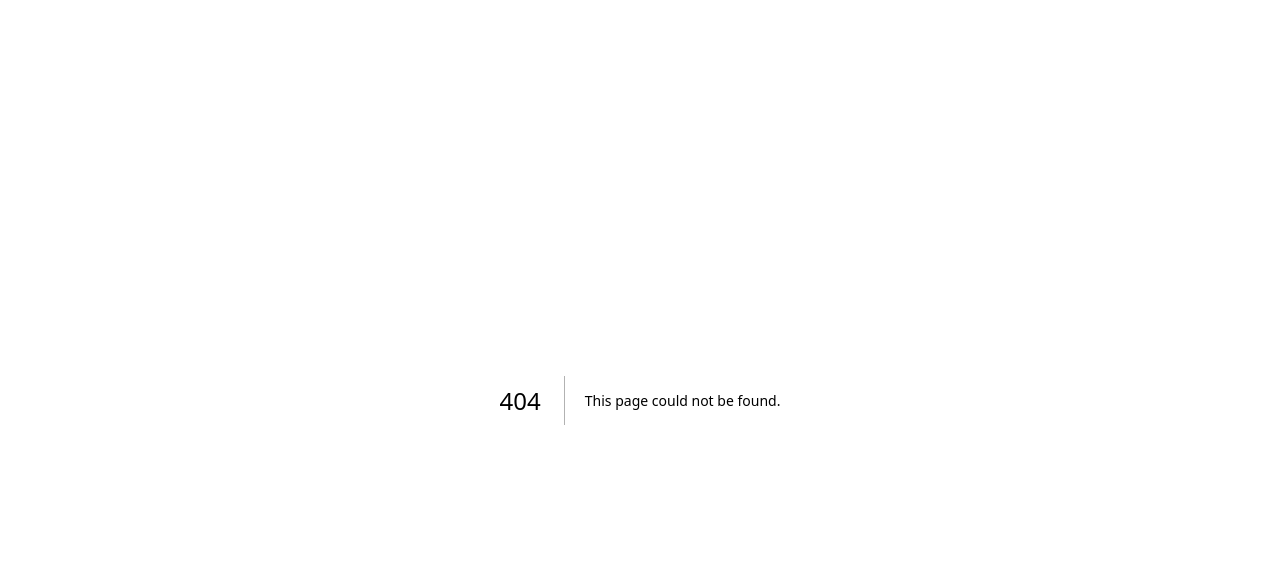
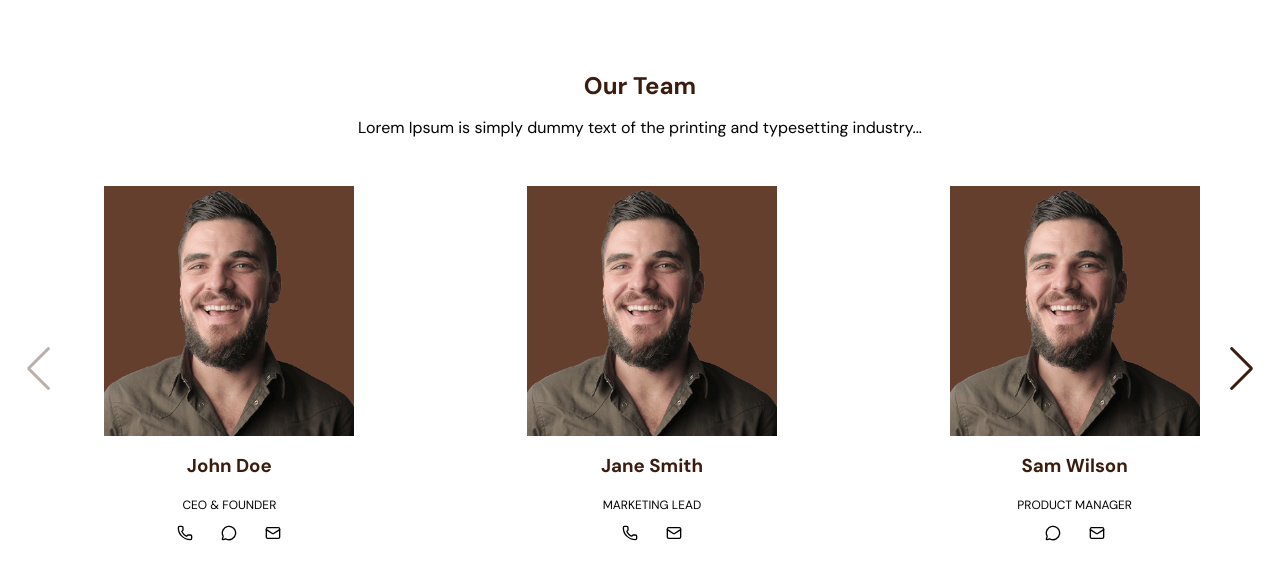
Before and after one commit to bruteforce55/iotech, a Next.js app: page /team in a window 1280 px wide. Before the commit this address had no page. Shown: the top 580 px of the page. Built offline with nearby package versions, Linux system fonts and the light colour scheme.

Commit message:
Our team page

```diff
--- a/app/globals.css
+++ b/app/globals.css
@@ -6,7 +6,7 @@ html, body {
   margin: 0;
   padding: 0;
   height: 100%;
-  overflow: hidden;
+  /* overflow: hidden; */
 }
 
 a {
@@ -32,3 +32,9 @@ input:-webkit-autofill:active {
     transition: background-color 9999s ease-in-out 0s;
   }
 }
+
+.swiper-button-prev::after,
+.swiper-button-next::after {
+  color: #3a1d0f;
+  font-size: 10px;
+}
--- a/app/page.tsx
+++ b/app/page.tsx
@@ -1,5 +1,6 @@
 import Header from "@/components/Header";
 import Hero from "@/components/Hero";
+import OurTeamPage from "./team/page";
 import Footer from "@/components/Footer";
 
 export default function Home() {
@@ -13,12 +14,7 @@ export default function Home() {
       <Header />
       <main>
         <Hero />
-        <section className="p-10 max-w-4xl mx-auto bg-white bg-opacity-70 rounded-md text-gray-800">
-          <h3 className="text-2xl font-semibold mb-4">More Content</h3>
-          <p>
-            This is where your additional page sections go. You can create other components here as needed.
-          </p>
-        </section>
+        <OurTeamPage />
       </main>
     </div>
   );
--- /dev/null
+++ b/app/team/page.tsx
@@ -0,0 +1,131 @@
+'use client';
+
+import Image from 'next/image';
+import { useMemo } from 'react';
+import { Phone, Mail, MessageCircle } from 'lucide-react';
+import { Swiper, SwiperSlide } from 'swiper/react';
+import 'swiper/css';
+import 'swiper/css/navigation';
+import { Navigation } from 'swiper/modules';
+
+const teamMembers = [
+  {
+    name: 'John Doe',
+    position: 'CEO & Founder',
+    image: '/team.png',
+    contacts: ['phone', 'whatsapp', 'mail'],
+  },
+  {
+    name: 'Jane Smith',
+    position: 'Marketing Lead',
+    image: '/team.png',
+    contacts: ['phone', 'mail'],
+  },
+  {
+    name: 'Sam Wilson',
+    position: 'Product Manager',
+    image: '/team.png',
+    contacts: ['whatsapp', 'mail'],
+  },
+  {
+    name: 'Alex Rivera',
+    position: 'Tech Lead',
+    image: '/team.png',
+    contacts: ['phone', 'whatsapp', 'mail'],
+  },
+  {
+    name: 'Sam Wilson',
+    position: 'CEO & Founder',
+    image: '/team.png',
+    contacts: ['phone', 'whatsapp', 'mail'],
+  },
+  {
+    name: 'Steve Rogers',
+    position: 'Marketing Lead',
+    image: '/team.png',
+    contacts: ['phone', 'mail'],
+  },
+  {
+    name: 'Victor Rivera',
+    position: 'Product Manager',
+    image: '/team.png',
+    contacts: ['whatsapp', 'mail'],
+  },
+  {
+    name: 'Reed Richards',
+    position: 'Tech Lead',
+    image: '/team.png',
+    contacts: ['phone', 'whatsapp', 'mail'],
+  },
+];
+
+const iconMap = {
+  phone: <Phone className="w-[16px] h-[16px]" />,
+  mail: <Mail className="w-[16px] h-[16px]" />,
+  whatsapp: <MessageCircle className="w-[16px] h-[16px]" />,
+};
+
+export default function OurTeamPage() {
+  const slidesPerGroup = 3;
+
+  // 👇 Memoize a padded team list to ensure full groups
+  const paddedTeamMembers = useMemo(() => {
+    const total = teamMembers.length;
+    const remainder = total % slidesPerGroup;
+    const paddingNeeded = remainder === 0 ? 0 : slidesPerGroup - remainder;
+    return [...teamMembers, ...Array(paddingNeeded).fill(null)];
+  }, [slidesPerGroup]);
+
+  return (
+    <div id="our-team" className="max-w-7xl mx-[auto] px-[12px] py-[50px]" style={{backgroundColor: "white"}}>
+      <h2 className="text-center text-3xl font-bold text-[#3a1d0f] mb-[12px]">Our Team</h2>
+      <p className="text-center text-gray-[600px] max-w-xl mx-[auto] mb-[36px]" style={{color: "black"}}>
+        Lorem Ipsum is simply dummy text of the printing and typesetting industry...
+      </p>
+
+      <Swiper
+        modules={[Navigation]}
+        navigation
+        slidesPerView={3}
+        slidesPerGroup={3}
+        spaceBetween={18}
+        loop={false}
+        className="max-w-[1250px] px-[40px]"
+      >
+        {paddedTeamMembers.map((member, index) => (
+          <SwiperSlide key={index}>
+            {member ? (
+              <div className="bg-white rounded shadow-md p-[12px] text-center w-full h-full">
+                <Image
+                  src={member.image}
+                  alt={member.name}
+                  width={250}
+                  height={250}
+                  className="rounded"
+                />
+                <h3 className="mt-[12px] font-semibold text-lg text-[#3a1d0f]">{member.name}</h3>
+                <p className="text-[12px] text-gray-500 mb-[6px] uppercase tracking-wide" style={{color: "black"}}>
+                  {member.position}
+                </p>
+                <div className="flex justify-center gap-[16px]">
+                  {member.contacts.map((type, i) => (
+                    <span
+                      key={i}
+                      className="p-[6px] rounded-full hover:bg-gray-100 cursor-pointer"
+                      style={{ color: "black"}}
+                    >
+                      {iconMap[type]}
+                    </span>
+                  ))}
+                </div>
+              </div>
+            ) : (
+              // 👇 Blank placeholder to maintain layout
+              <div className="w-full h-[300px] bg-transparent" />
+            )}
+          </SwiperSlide>
+        ))}
+      </Swiper>
+    </div>
+  );
+}
--- a/components/Hero.tsx
+++ b/components/Hero.tsx
@@ -1,9 +1,122 @@
+"use client";
+
+import { useEffect, useState, useRef } from "react";
+
 export default function Hero() {
+  const [title, setTitle] = useState("");
+  const [details, setDetails] = useState("");
+  const [mediaItems, setMediaItems] = useState([]);
+  const [currentIndex, setCurrentIndex] = useState(0);
+  const [fade, setFade] = useState(true);
+  const fadeDuration = 500; // fade duration in ms
+
+  useEffect(() => {
+    async function fetchMedia() {
+      try {
+        const res = await fetch(
+          "http://localhost:1337/api/medias?populate=videos"
+        );
+        const json = await res.json();
+
+        const mediaEntry = json.data[0]; // First media entry
+        if (!mediaEntry) return;
+
+        setTitle(mediaEntry.title || "");
+        setDetails(mediaEntry.details || "");
+        setMediaItems(mediaEntry.videos || []);
+      } catch (err) {
+        console.error("Failed to fetch media", err);
+      }
+    }
+
+    fetchMedia();
+  }, []);
+
+  useEffect(() => {
+    if (mediaItems.length === 0) return;
+
+    const interval = setInterval(() => {
+      // Start fade out
+      setFade(false);
+
+      // After fadeDuration, switch video and fade back in
+      setTimeout(() => {
+        setCurrentIndex((prevIndex) => (prevIndex + 1) % mediaItems.length);
+        setFade(true);
+      }, fadeDuration);
+    }, 3000);
+
+    return () => clearInterval(interval);
+  }, [mediaItems]);
+
+  if (mediaItems.length === 0) {
+    return <div>Loading...</div>;
+  }
+
+  const currentMedia = mediaItems[currentIndex];
+  const { id, mime, url } = currentMedia;
+  const fullUrl = `http://localhost:1337${url}`;
+  const isVideo = mime?.startsWith("video");
+
   return (
-    <section className="min-h-screen bg-gray-100 flex items-center justify-center text-center p-10">
-      <div>
-        <h2 className="text-4xl font-bold mb-4">Welcome to MyWebsite</h2>
-        <p className="text-lg text-gray-700">Scroll down to explore more!</p>
+    <section className="min-h-screen flex items-center bg-transparent">
+      {/* Left: Vertical indicators + Title and Details */}
+      <div className="w-[1/2] flex px-[50px]">
+        {/* Vertical Indicators */}
+        <div className="flex flex-col space-y-[12px] mr-[16px] p-[50px]">
+          {mediaItems.map((_, index) => (
+            <button
+              key={index}
+              onClick={() => setCurrentIndex(index)}
+              className={`w-[15px] h-[15px] rounded-full border-2 duration-300
+                ${
+                  index === currentIndex
+                    ? "bg-white border-white"
+                    : "border-white bg-transparent hover:bg-white/50 hover:scale-150"
+                }
+              `}
+              style={{ border: '2px solid white' }}
+              aria-label={`Go to media item ${index + 1}`}
+            />
+          ))}
+        </div>
+
+        {/* Title and Details */}
+        <div className="flex flex-col">
+          <h2 className="text-4xl font-bold mb-4">{title}</h2>
+          <p className="text-lg text-gray-30 text-[14px] w-[600px]">{details}</p>
+        </div>
+      </div>
+
+      {/* Right: Single Video Carousel with fade */}
+      <div className="w-1/2 flex p-[50px] ">
+        <div
+          className={`w-[450px] h-[300px] rounded-lg overflow-hidden bg-black/50 shrink-0`}
+          style={{
+            border: "3px solid white",
+            opacity: fade ? 1 : 0,
+            transition: `opacity ${fadeDuration}ms ease-in-out`,
+          }}
+        >
+          {isVideo ? (
+            <video
+              key={id}
+              src={fullUrl}
+              autoPlay
+              loop
+              muted
+              playsInline
+              className="w-full h-full object-cover"
+            />
+          ) : (
+            <img
+              key={id}
+              src={fullUrl}
+              alt="Hero Media"
+              className="w-full h-full object-cover"
+            />
+          )}
+        </div>
       </div>
     </section>
   );
--- a/package.json
+++ b/package.json
@@ -16,10 +16,13 @@
     "autoprefixer": "10.4.21",
     "eslint": "9.32.0",
     "eslint-config-next": "15.4.4",
+    "install": "^0.13.0",
+    "lucide-react": "^0.534.0",
     "next": "15.4.4",
     "postcss": "8.5.6",
     "react": "19.1.0",
     "react-dom": "19.1.0",
+    "swiper": "^11.2.10",
     "tailwindcss": "4.1.11",
     "typescript": "5.8.3"
   },
```
Also changed, not shown: public/team.png (added).
